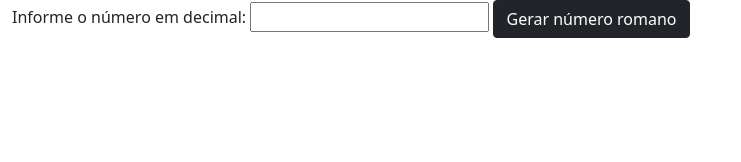
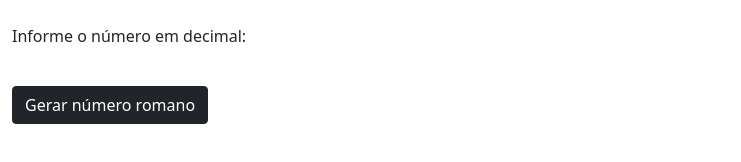
Before and after one commit to holoween/holoween.github.io, a plain HTML site: page index.html in a window 1280 px wide. Shown: the whole page, without its empty margins (0-741 px from the left). Drawn offline with nearby package versions, Linux system fonts and the light colour scheme.

Commit message:
class="form-control-plaintext"

```diff
--- a/index.html
+++ b/index.html
@@ -1030,8 +1030,8 @@
 
   <div class="container-fluid">
 
-    <form>
-      Informe o número em decimal: <input type="text" id="decimal">
+    <form class="mt-4">
+      Informe o número em decimal: <input class="form-control-plaintext" type="text" id="decimal">
       <button type="button" class="btn btn-dark" onclick="get_number()">Gerar número romano</button>
     </form>
     <br>
```
